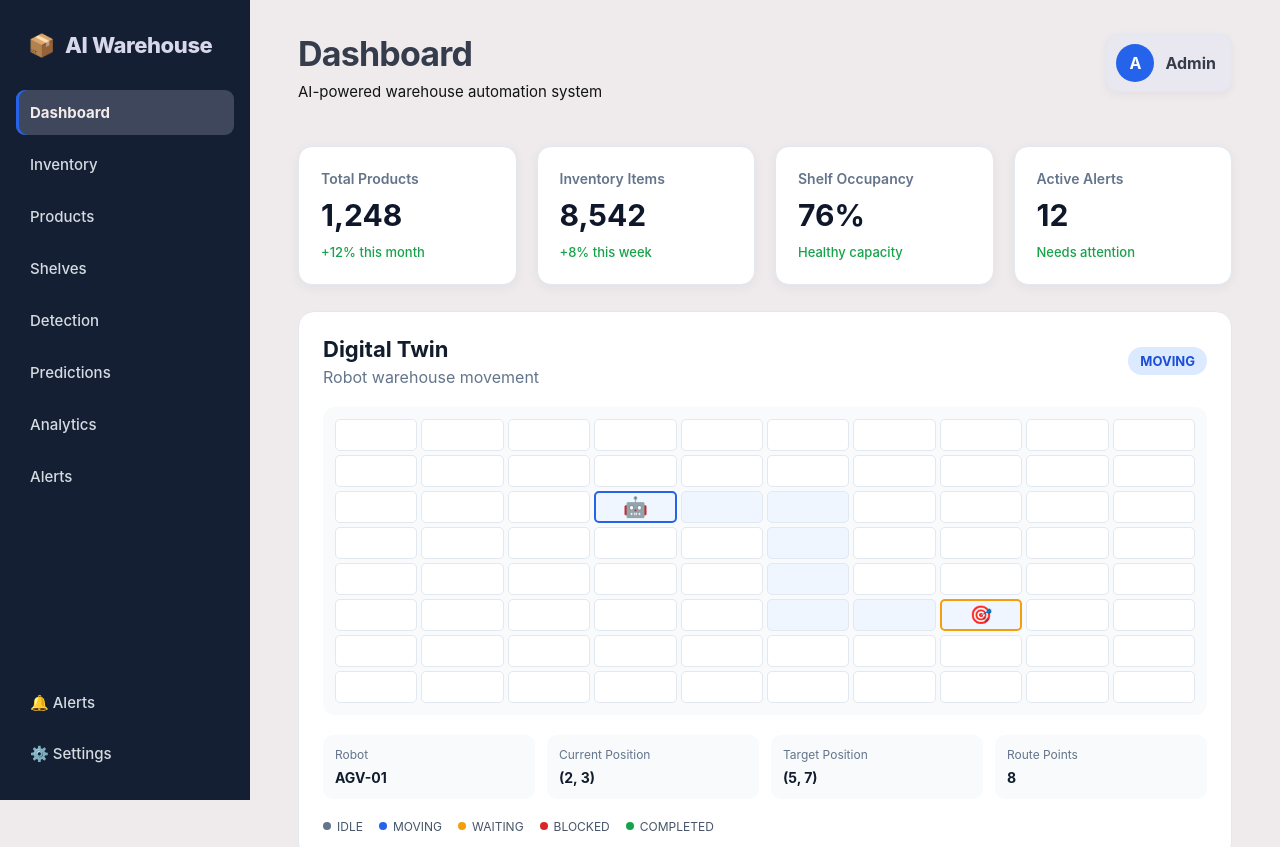
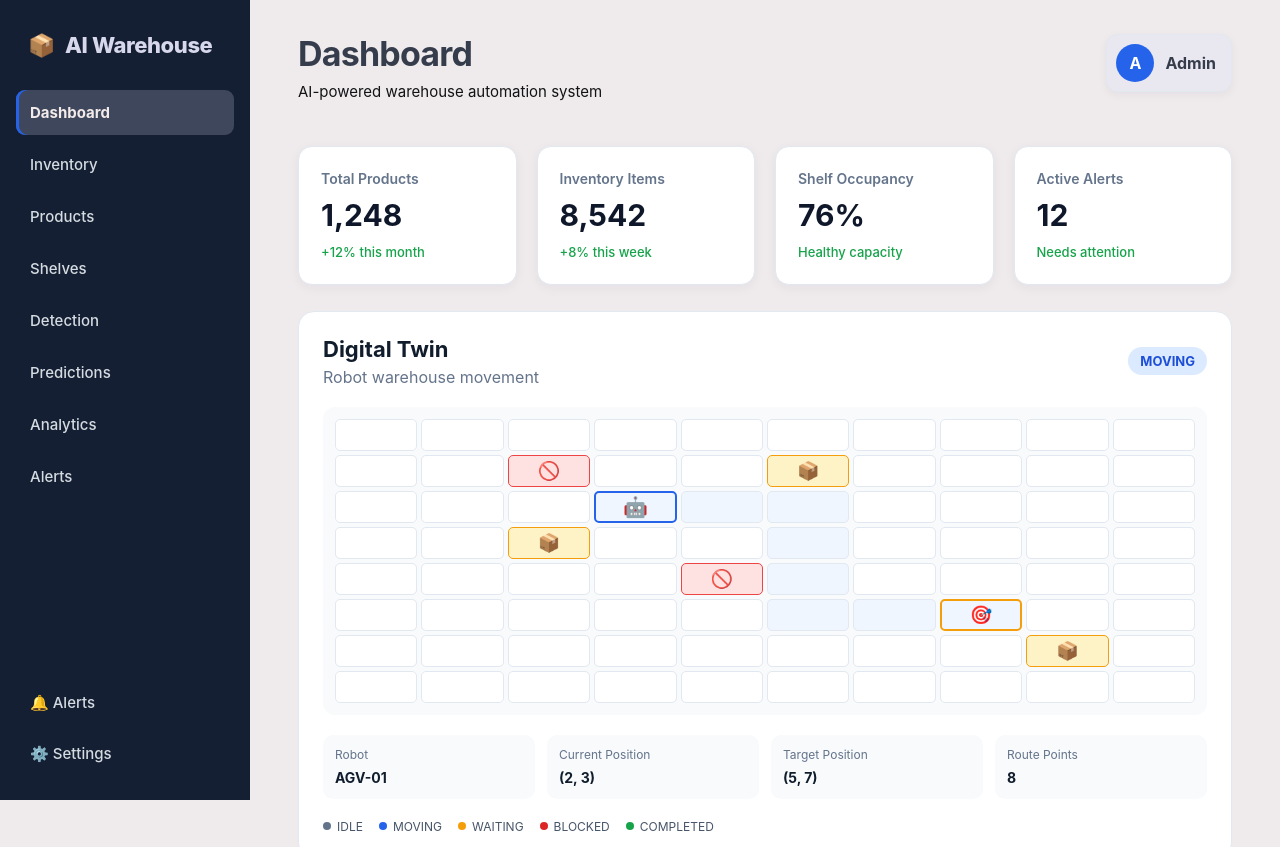
Before and after one commit to khyatiisingh25/AI-Warehouse-Automation, a React app in the folder frontend/: page / in a window 1280 px wide. Shown: the top 847 px of the page. Built offline with nearby package versions, Linux system fonts and the light colour scheme; no server answers; the HTML template or start-up script is replaced by a standard one.

Commit message:
feat: complete digital twin frontend UI

```diff
--- a/frontend/src/App.jsx
+++ b/frontend/src/App.jsx
@@ -1,6 +1,12 @@
 import { useEffect, useState } from "react";
 import "./App.css";
-import { getDashboardStats, getInventoryMockData } from "./api/mockApi";
+
+import {
+  getDashboardStats,
+  getInventoryMockData,
+  getDigitalTwinMockData,
+} from "./api/mockApi";
+
 import DetectionPanel from "./components/DetectionPanel";
 import RobotVisualization from "./components/RobotVisualization";
 import InventoryTable from "./components/InventoryTable";
@@ -8,13 +14,24 @@ import InventoryTable from "./components/InventoryTable";
 function App() {
   const [activePage, setActivePage] = useState("Dashboard");
 
-  // Mock API state
+  // ================= MOCK API STATE =================
+
+  // Dashboard
   const [totalProducts, setTotalProducts] = useState(null);
   const [loading, setLoading] = useState(true);
+  const [error, setError] = useState("");
+
+  // Inventory
   const [inventory, setInventory] = useState([]);
   const [inventoryLoading, setInventoryLoading] = useState(false);
   const [inventoryError, setInventoryError] = useState("");
-  const [error, setError] = useState("");
+
+  // Digital Twin
+  const [digitalTwin, setDigitalTwin] = useState(null);
+  const [digitalTwinLoading, setDigitalTwinLoading] = useState(true);
+  const [digitalTwinError, setDigitalTwinError] = useState("");
+
+  // ================= SIDEBAR MENU =================
 
   const menuItems = [
     "Dashboard",
@@ -27,7 +44,8 @@ function App() {
     "Alerts",
   ];
 
-  // Load dashboard data from mock API
+  // ================= LOAD DASHBOARD DATA =================
+
   useEffect(() => {
     const loadDashboardStats = async () => {
       try {
@@ -47,52 +65,59 @@ function App() {
 
     loadDashboardStats();
   }, []);
+
+  // ================= LOAD INVENTORY DATA =================
+
   useEffect(() => {
-    if (activePage === "Inventory") {
+    if (activePage !== "Inventory") {
+      return;
+    }
+
+    const loadInventory = async () => {
+      try {
         setInventoryLoading(true);
         setInventoryError("");
 
-      getInventoryMockData()
-        .then((data) => {
+        const data = await getInventoryMockData();
+
         setInventory(data);
-        })
-        .catch((err) => {
-          console.error("Inventory error:", err);
+      } catch (err) {
+        console.error("Inventory mock data error:", err);
         setInventoryError("Failed to load inventory");
-        })
-        .finally(() => {
+      } finally {
         setInventoryLoading(false);
-        });
       }
+    };
+
+    loadInventory();
   }, [activePage]);
-  const robotData = {
-    rows: 8,
-    columns: 10,
-    robotId: "AGV-01",
-    currentPosition: {
-      row: 2,
-      column: 3,
-    },
-    targetPosition: {
-      row: 5,
-      column: 7,
-    },
-    route: [
-      { row: 2, column: 3 },
-      { row: 2, column: 4 },
-      { row: 2, column: 5 },
-      { row: 3, column: 5 },
-      { row: 4, column: 5 },
-      { row: 5, column: 5 },
-      { row: 5, column: 6 },
-      { row: 5, column: 7 },
-    ],
-    state: "MOVING",
+
+  // ================= LOAD DIGITAL TWIN DATA =================
+
+  useEffect(() => {
+    const loadDigitalTwin = async () => {
+      try {
+        setDigitalTwinLoading(true);
+        setDigitalTwinError("");
+
+        const data = await getDigitalTwinMockData();
+
+        setDigitalTwin(data);
+      } catch (err) {
+        console.error("Digital Twin mock data error:", err);
+        setDigitalTwinError("Failed to load Digital Twin data");
+      } finally {
+        setDigitalTwinLoading(false);
+      }
     };
+
+    loadDigitalTwin();
+  }, []);
 
   return (
     <div className="app">
       {/* ================= SIDEBAR ================= */}
+
       <aside className="sidebar">
         <div className="logo">
           📦 <span>AI Warehouse</span>
@@ -117,8 +142,10 @@ function App() {
       </aside>
 
       {/* ================= MAIN CONTENT ================= */}
+
       <main className="main-content">
         {/* ================= TOPBAR ================= */}
+
         <header className="topbar">
           <div>
             <h1>{activePage}</h1>
@@ -131,12 +158,17 @@ function App() {
           </div>
         </header>
 
-        {/* ================= DASHBOARD ================= */}
+        {/* =====================================================
+            DASHBOARD
+        ===================================================== */}
+
         {activePage === "Dashboard" && (
           <>
             {/* ================= STAT CARDS ================= */}
+
             <section className="stats">
-              {/* Total Products - Mock API */}
+              {/* Total Products */}
+
               <div className="card">
                 <h3>Total Products</h3>
 
@@ -152,40 +184,73 @@ function App() {
               </div>
 
               {/* Inventory Items */}
+
               <div className="card">
                 <h3>Inventory Items</h3>
+
                 <strong>8,542</strong>
+
                 <span>+8% this week</span>
               </div>
 
               {/* Shelf Occupancy */}
+
               <div className="card">
                 <h3>Shelf Occupancy</h3>
+
                 <strong>76%</strong>
+
                 <span>Healthy capacity</span>
               </div>
 
               {/* Active Alerts */}
+
               <div className="card">
                 <h3>Active Alerts</h3>
+
                 <strong>12</strong>
+
                 <span>Needs attention</span>
               </div>
             </section>
 
+            {/* ================= DIGITAL TWIN ================= */}
+
+            {digitalTwinLoading ? (
+              <section className="page-placeholder">
+                <div className="placeholder-icon">🤖</div>
+
+                <h2>Digital Twin</h2>
+
+                <p>Loading warehouse simulation...</p>
+              </section>
+            ) : digitalTwinError ? (
+              <section className="page-placeholder">
+                <div className="placeholder-icon">⚠️</div>
+
+                <h2>Digital Twin Error</h2>
+
+                <p>{digitalTwinError}</p>
+              </section>
+            ) : digitalTwin ? (
               <RobotVisualization
-              rows={robotData.rows}
-              columns={robotData.columns}
-              robotId={robotData.robotId}
-              currentPosition={robotData.currentPosition}
-              targetPosition={robotData.targetPosition}
-              route={robotData.route}
-              state={robotData.state}
+                rows={digitalTwin.rows}
+                columns={digitalTwin.columns}
+                robotId={digitalTwin.robotId}
+                currentPosition={digitalTwin.currentPosition}
+                targetPosition={digitalTwin.targetPosition}
+                route={digitalTwin.route}
+                state={digitalTwin.state}
+                blockedPositions={digitalTwin.blockedPositions}
+                shelves={digitalTwin.shelves}
               />
+            ) : null}
 
             {/* ================= DASHBOARD GRID ================= */}
+
             <section className="dashboard-grid">
               {/* Warehouse Overview */}
+
               <div className="panel large">
                 <h2>Warehouse Overview</h2>
 
@@ -204,6 +269,7 @@ function App() {
               </div>
 
               {/* Quick Actions */}
+
               <div className="panel">
                 <h2>Quick Actions</h2>
 
@@ -226,6 +292,7 @@ function App() {
             </section>
 
             {/* ================= RECENT ACTIVITY ================= */}
+
             <section className="panel recent">
               <h2>Recent Activity</h2>
 
@@ -234,6 +301,7 @@ function App() {
 
                 <div>
                   <strong>Product detected</strong>
+
                   <p>New product detected in Shelf A-12</p>
                 </div>
               </div>
@@ -243,6 +311,7 @@ function App() {
 
                 <div>
                   <strong>Low stock alert</strong>
+
                   <p>Product SKU-102 is running low</p>
                 </div>
               </div>
@@ -252,6 +321,7 @@ function App() {
 
                 <div>
                   <strong>Prediction generated</strong>
+
                   <p>Demand prediction updated successfully</p>
                 </div>
               </div>
@@ -259,35 +329,49 @@ function App() {
           </>
         )}
 
-        {/* ================= OTHER PAGES ================= */}
+        {/* =====================================================
+            OTHER PAGES
+        ===================================================== */}
+
         {activePage !== "Dashboard" && (
           <>
+            {/* ================= DETECTION ================= */}
+
             {activePage === "Detection" ? (
               <DetectionPanel />
-) : activePage === "Inventory" ? (
+            ) : /* ================= INVENTORY ================= */
+
+            activePage === "Inventory" ? (
               inventoryLoading ? (
                 <section className="page-placeholder">
                   <div className="placeholder-icon">📦</div>
+
                   <h2>Inventory</h2>
+
                   <p>Loading inventory...</p>
                 </section>
               ) : inventoryError ? (
                 <section className="page-placeholder">
                   <div className="placeholder-icon">⚠️</div>
+
                   <h2>Inventory Error</h2>
+
                   <p>{inventoryError}</p>
                 </section>
               ) : (
                 <InventoryTable inventory={inventory} />
               )
             ) : (
+              /* ================= PLACEHOLDER PAGES ================= */
+
               <section className="page-placeholder">
                 <div className="placeholder-icon">📦</div>
 
                 <h2>{activePage}</h2>
 
                 <p>
-      {activePage} module will be connected with the backend API here.
+                  {activePage} module will be connected with the backend API
+                  here.
                 </p>
               </section>
             )}
--- a/frontend/src/api/mockApi.js
+++ b/frontend/src/api/mockApi.js
@@ -43,3 +43,48 @@ export const getInventoryMockData = () => {
     }, 500);
   });
 };
+export const getDigitalTwinMockData = () => {
+  return new Promise((resolve) => {
+    setTimeout(() => {
+      resolve({
+        rows: 8,
+        columns: 10,
+        robotId: "AGV-01",
+
+        currentPosition: {
+          row: 2,
+          column: 3,
+        },
+
+        targetPosition: {
+          row: 5,
+          column: 7,
+        },
+
+        route: [
+          { row: 2, column: 3 },
+          { row: 2, column: 4 },
+          { row: 2, column: 5 },
+          { row: 3, column: 5 },
+          { row: 4, column: 5 },
+          { row: 5, column: 5 },
+          { row: 5, column: 6 },
+          { row: 5, column: 7 },
+        ],
+
+        state: "MOVING",
+
+        blockedPositions: [
+          { row: 1, column: 2 },
+          { row: 4, column: 4 },
+        ],
+
+        shelves: [
+          { row: 1, column: 5, shelfId: "S-01" },
+          { row: 3, column: 2, shelfId: "S-02" },
+          { row: 6, column: 8, shelfId: "S-03" },
+        ],
+      });
+    }, 500);
+  });
+};
--- a/frontend/src/components/RobotVisualization.css
+++ b/frontend/src/components/RobotVisualization.css
@@ -190,3 +190,24 @@
     grid-template-columns: 1fr;
   }
 }
+.robot-grid__cell--blocked {
+  background: #fee2e2;
+  border-color: #ef4444;
+}
+
+.robot-grid__cell--shelf {
+  background: #fef3c7;
+  border-color: #f59e0b;
+}
+
+.robot-shelf,
+.robot-blocked {
+  display: flex;
+  align-items: center;
+  justify-content: center;
+  font-size: 18px;
+}
+
+.robot-blocked {
+  opacity: 0.9;
+}
--- a/frontend/src/components/RobotVisualization.jsx
+++ b/frontend/src/components/RobotVisualization.jsx
@@ -21,8 +21,10 @@ function RobotVisualization({
   robotId,
   currentPosition,
   targetPosition,
-  route = [],
-  state = ROBOT_STATES.IDLE,
+  route,
+  state,
+  blockedPositions = [],
+  shelves = [],
 }) {
   if (!rows || !columns || rows <= 0 || columns <= 0) {
     return (
@@ -47,6 +49,13 @@ function RobotVisualization({
       const isCurrent = isSamePosition(position, currentPosition);
       const isTarget = isSamePosition(position, targetPosition);
       const isRoute = isRoutePosition(position, route);
+      const isBlocked = blockedPositions.some(
+        (blocked) => blocked.row === row && blocked.column === column
+     );
+
+    const shelf = shelves.find(
+      (item) => item.row === row && item.column === column
+    );
 
       gridCells.push(
         <div
@@ -56,6 +65,8 @@ function RobotVisualization({
             isRoute ? "robot-grid__cell--route" : "",
             isTarget ? "robot-grid__cell--target" : "",
             isCurrent ? "robot-grid__cell--current" : "",
+            isBlocked ? "robot-grid__cell--blocked" : "",
+            shelf ? "robot-grid__cell--shelf" : "",
           ]
             .filter(Boolean)
             .join(" ")}
@@ -69,6 +80,23 @@ function RobotVisualization({
               🤖
             </span>
           )}
+          {shelf && (
+  <span
+    className="robot-shelf"
+    title={`Shelf ${shelf.shelfId}`}
+  >
+    📦
+  </span>
+)}
+
+{isBlocked && (
+  <span
+    className="robot-blocked"
+    title="Blocked position"
+  >
+    🚫
+  </span>
+)}
 
           {isTarget && !isCurrent && (
             <span className="robot-target" title="Target position">
```
Lines whose indentation alone changed are shown as unchanged.
